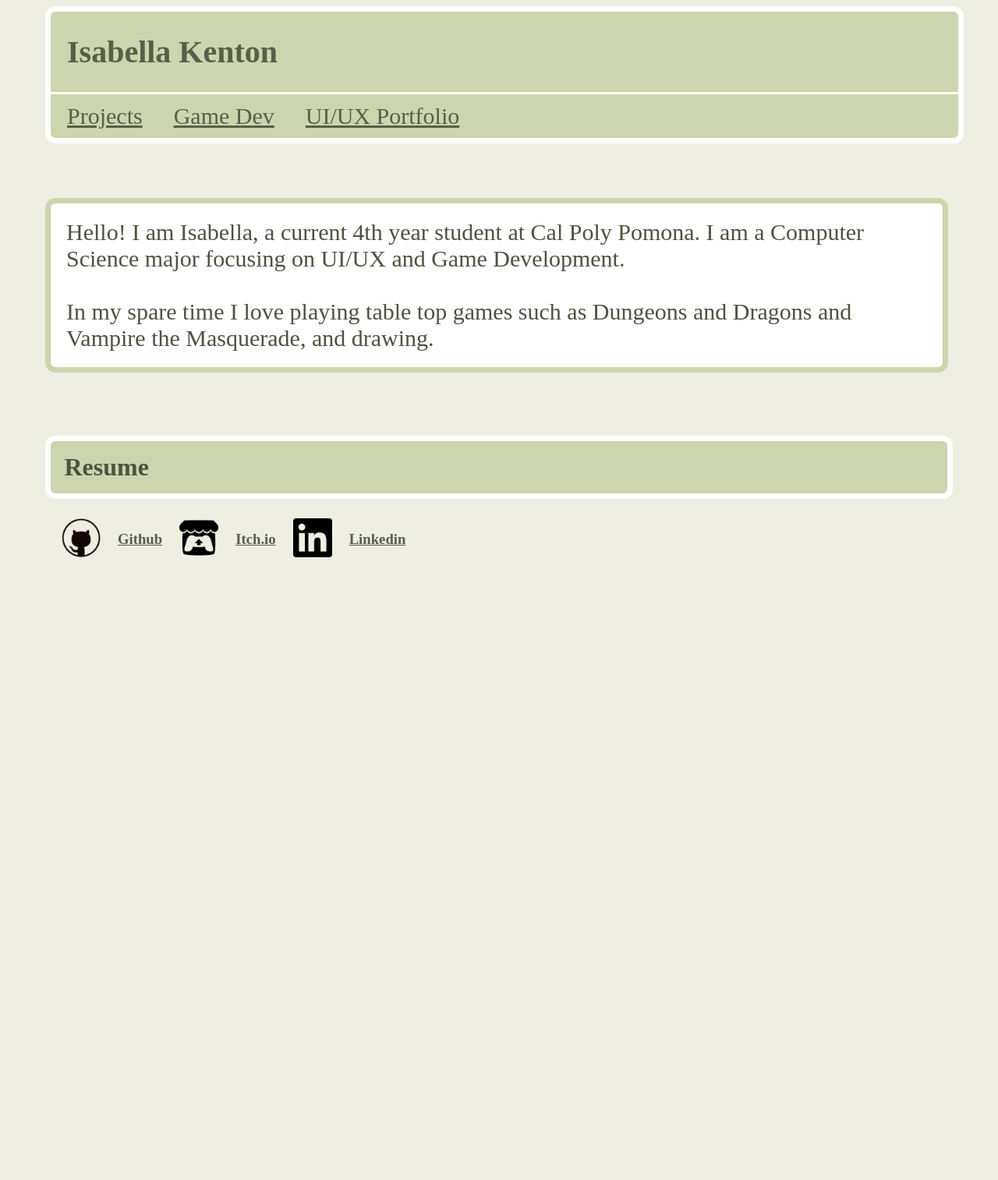
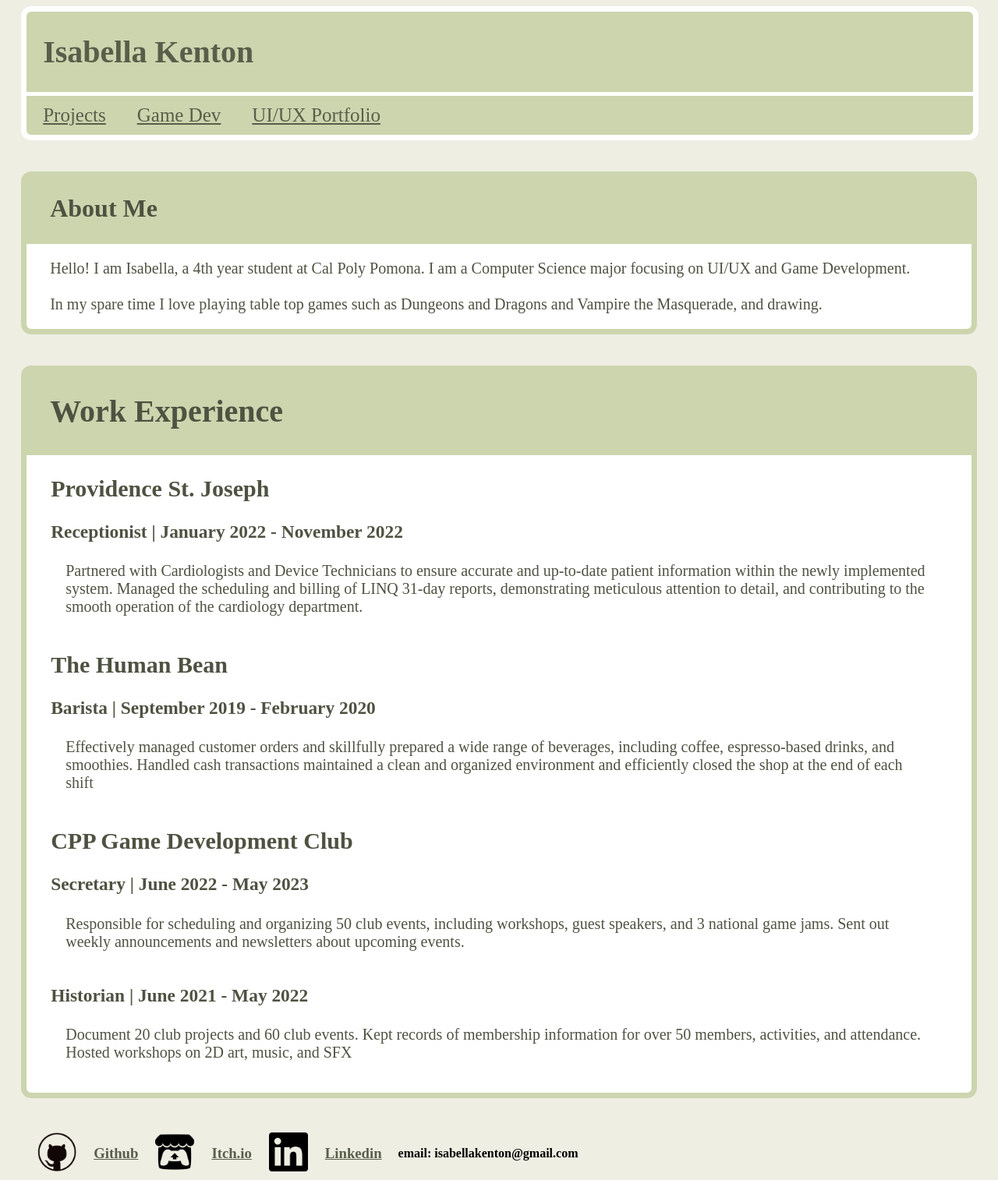
Before and after one commit to ikenton/ikenton.github.io, a plain HTML site: page index.html in a window 1280 px wide. Shown: the part 20-1534 px from the top of the page at 78% size. Before the commit the page ends 800 px from the top, so only its background shows below. Drawn offline with Linux system fonts and the light colour scheme.

Commit message:
about me and work experience

```diff
--- a/index.html
+++ b/index.html
@@ -8,12 +8,12 @@
     <meta name="viewport" content="width=device-width, initial-scale=1.0">
 </head>
 <div class="headDiv">
-    <table style="width:100%">
+    <table style="width:100%; border-collapse: collapse;">
+        <tr >
+            <td> <h1 class="headerText">Isabella Kenton</h1></td>
+        </tr>
         <tr>
-            <th> <h1 class="headerText">Isabella Kenton</h1></th>
-        </tr>
-        <tr class="tableRow">
-            <td>
+            <td style="border-top: 5px solid white;">
                 <ul>
                     <li><a href="">Projects</a></li>
                     <li><a href="">Game Dev</a></li>
@@ -23,18 +23,84 @@
         </tr>
     </table>
 </div>
-<div class="aboutMePadding">
-    <p class="aboutMeBlurb">
-        Hello! I am Isabella, a current 4th year student at Cal Poly Pomona. I am a  Computer Science major focusing on UI/UX and Game Development.<br><br>
+<div class="spacing"></div>
+<div style="color:#4e5241; border:7px solid #CCD5AE; border-radius: 13px; background-color: white;">
+    <table style="border-collapse: collapse; width: 100%;">
+        <tr>
+            <th style="background-color: #CCD5AE;padding-left: 30px; width:100%; text-align:left;border-bottom: 5px solid #CCD5AE;">
+                <h1>About Me</h1>
+            </th>
+        <tr>
+          <td style="padding-top: 20px; padding-left: 30px;padding-bottom:20px;padding-right: 30px; font-size: 20px;">
+            Hello! I am Isabella, a 4th year student at Cal Poly Pomona. I am a  Computer Science major focusing on UI/UX and Game Development.<br><br>
             In my spare time I love playing table top games such as Dungeons and Dragons and Vampire the Masquerade, and drawing.
-    </p>
+        </td>
+        </tr>
+    </table>
 </div>
 <div class="spacing"></div>
-
+<div style="color:#4e5241; border:7px solid #CCD5AE; border-radius: 13px; background-color: white;">
+    <table style="border-collapse: collapse; width: 100%; font-size:20px;">
+        <tr>
+            <th style="background-color: #CCD5AE;padding-left: 30px; width:100%; text-align:left;border-bottom: 5px solid #CCD5AE;">
+                <h1>Work Experience</h1>
+            </th>
+        <tr>
+            <td >
+                <h2 style="padding-left: 30px; padding-right: 30px; ">
+                    Providence St. Joseph
+                </h2>
+                <h3 style="padding-left: 30px;padding-right: 30px;">Receptionist | January 2022 - November 2022</h3>
+            </td>
+        </tr>
+        <tr>
+            <td style="padding-bottom:20px;padding-left: 50px; padding-right: 50px; ">
+                Partnered with Cardiologists and Device Technicians to ensure accurate and up-to-date patient information within the newly implemented system. Managed the scheduling and billing of LINQ 31-day reports, demonstrating meticulous attention to detail, and contributing to the smooth operation of the cardiology department.
+            </td>
+        </tr>
+        <tr>
+            <td >
+                <h2 style="padding-left: 30px;padding-right: 30px;">
+                    The Human Bean
+                </h2>
+                <h3 style="padding-left: 30px;padding-right: 30px;">Barista | September 2019 - February 2020</h3>
+            </td>
+        </tr>
+        <tr>
+            <td style="padding-bottom:20px;padding-left: 50px; padding-right: 50px; ">
+                Effectively managed customer orders and skillfully prepared a wide range of beverages, including coffee, espresso-based drinks, and smoothies. Handled cash transactions maintained a clean and organized environment and efficiently closed the shop at the end of each shift
+            </td>
+        </tr>
+        <tr>
+            <td >
+                <h2 style="padding-left: 30px;padding-right: 30px;">
+                    CPP Game Development Club
+                </h2>
+                <h3 style="padding-left: 30px;padding-right: 30px;">Secretary | June 2022 - May 2023</h3>
+            </td>
+        </tr>
+        <tr>
+            <td style="padding-bottom:20px;padding-left: 50px; padding-right: 50px; ">
+                Responsible for scheduling and organizing 50 club events, including workshops, guest speakers, and 3 national game jams. Sent out weekly announcements and newsletters about upcoming events.
+            </td>
+        </tr>
+        <tr>
+            <td>
+                <h3 style="padding-left: 30px;padding-right: 30px;">
+                    Historian | June 2021 - May 2022
+                </h3>
+            </td>
+        </tr>
+        <tr>
+            <td style="padding-bottom:40px; padding-left: 50px; padding-right: 50px; ">
+                Document 20 club projects and 60 club events. Kept records of membership information for over 50 members, activities, and attendance. Hosted workshops on 2D art, music, and SFX
+            </td>
+        </tr>
+    </table>
+</div>
+<div class="spacing"></div>
 <div>
-    <h1 class="socials">Resume</h1>
-</div>
-<table>
+    <table class="tableBorder">
         <tr>
             <th><a href="https://github.com/ikenton"><img class="iconsPadding" src="images/github_PNG47.png" alt="github"></a></th>
             <th><a href="https://github.com/ikenton"><h3>Github</h3></a></th>
@@ -42,7 +108,10 @@
             <th><a href="https://flumphik.itch.io/"><h3>Itch.io</h3></a></th>
             <th><a href="https://www.linkedin.com/in/isabella-kenton/"><img class="iconsPadding" src="images/linkedin-icon.png" alt="linkedin"></a></th>
             <th><a href="https://www.linkedin.com/in/isabella-kenton/"><h3>Linkedin</h3></a></th>
+            <th style="padding-left: 20px;">email: isabellakenton@gmail.com</th>
         </tr>
     </table>
+</div>
+
 </body>
 </html>
--- a/stylesheet.css
+++ b/stylesheet.css
@@ -4,15 +4,15 @@
     background-color: #CCD5AE;
     text-align: left;
     color: #595e4a;
-    position: -webkit-sticky;
-    width: 100%;
+
+    width: 99%;
     display: flex;
     align-items: center;
 }
 body.pagePadding{
     padding-top: 20px;
-    padding-left: 50px;
-    padding-right: 50px;
+    padding-left: 1.5%;
+    padding-right: 1.5%;
     padding-bottom: 20px;
 }
 ul{
@@ -31,7 +31,7 @@ li a{
     padding-left: 20px;
     padding-right:20px;
     color: #595e4a;
-    font-size: 30px;
+    font-size: 25px;
 }
 
 
@@ -39,36 +39,24 @@ li a{
     padding-left: 20px;
     font-size: 40px;
 }
-p.aboutMeBlurb{
-
-    padding: 20px;
-    font-size: 30px;
-    background-color: white;
-    border: 7px solid #CCD5AE;
-    border-radius: 13px;
-}
 div.aboutMePadding{
     padding-right: 0.5%;
-    padding-top: 40px;
+    padding-top: 20px;
+    width: 100%;
 }
 div.spacing{
-    padding-top: 30px;
+    padding-top: 40px;
 }
 a{
     color:#595e4a;
 }
-.socials{
+.aboutMe{
+    border-collapse: collapse;
     border: 7px solid white;
     border-radius: 13px;
     background-color: #CCD5AE;
     text-align: left;
     color: #4e5241;
-    padding-left: 1.5%;
-    padding-right: 1.5%;
-    padding-top: 15px;
-    padding-bottom: 15px;
-
-
 }
 p {
     color: #4e5241;
@@ -88,7 +76,7 @@ p {
     height: 3px;
     background: pink;
 }
-table{
+.tableBorder{
     border-collapse: collapse;
 }
 
@@ -96,3 +84,7 @@ table{
     border-top: 3px solid white;
 
 }
+.tableHeader{
+    background-color: white;
+    border: 5px solid #CCD5AE;
+}
```
Also changed, not shown: AboutMe.html (+25 -73 lines). Lines whose indentation alone changed are shown as unchanged.
